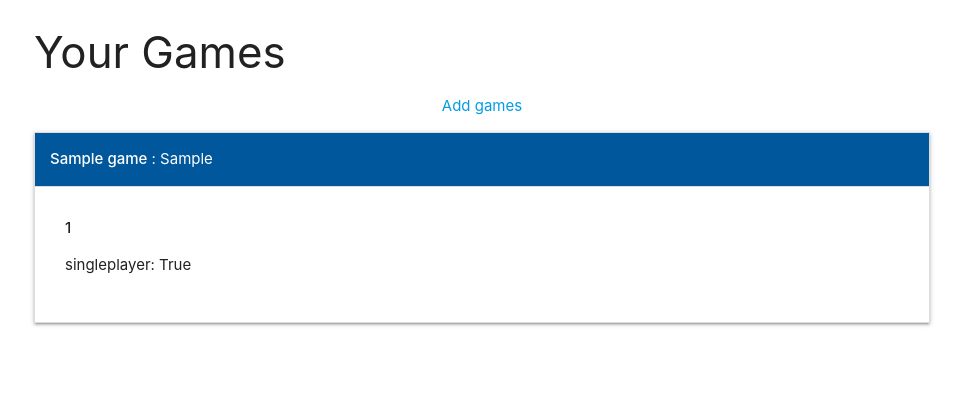
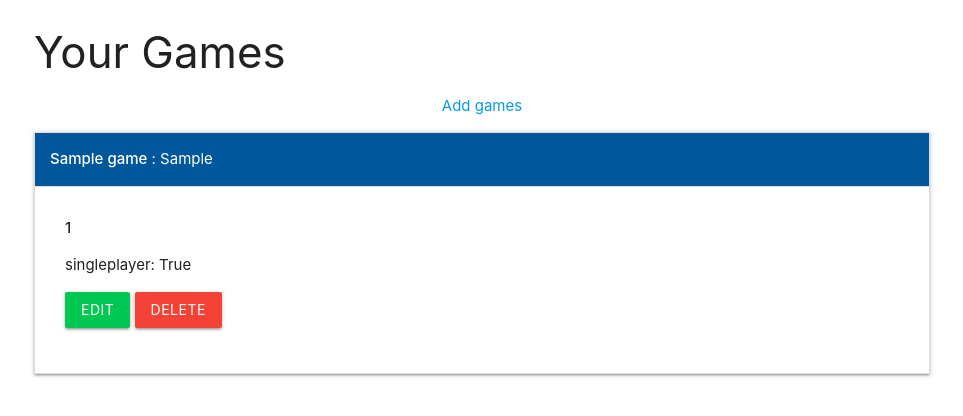
Before and after one commit to antonia-white/game-base, a Flask app: page /get_games in a window 1280 px wide, after a click that opens the changed part. Shown: the top 416 px of the page, without its empty margins (158-1121 px from the left). Run offline with Flask 2, Linux system fonts and the light colour scheme; tables that the repository leaves empty hold one stand-in row (values such as "Sample post").

Commit message:
Add edit and delete game buttons in games.html

```diff
--- a/gamebase/templates/games.html
+++ b/gamebase/templates/games.html
@@ -19,6 +19,10 @@
         <div class="collapsible-body">
             <strong>{{ game.genre_id }}</strong>
             <p>singleplayer: {{ game.is_singleplayer }}</p>
+            <p>
+                <a href="{{ url_for('edit_game', game_id=game.id) }}" class="btn green accent-4">Edit</a>
+                <a href="{{ url_for('delete_game', game_id=game.id) }}" class="btn red">Delete</a>
+            </p>
         </div>
     </li>
     {% endfor %}
```
